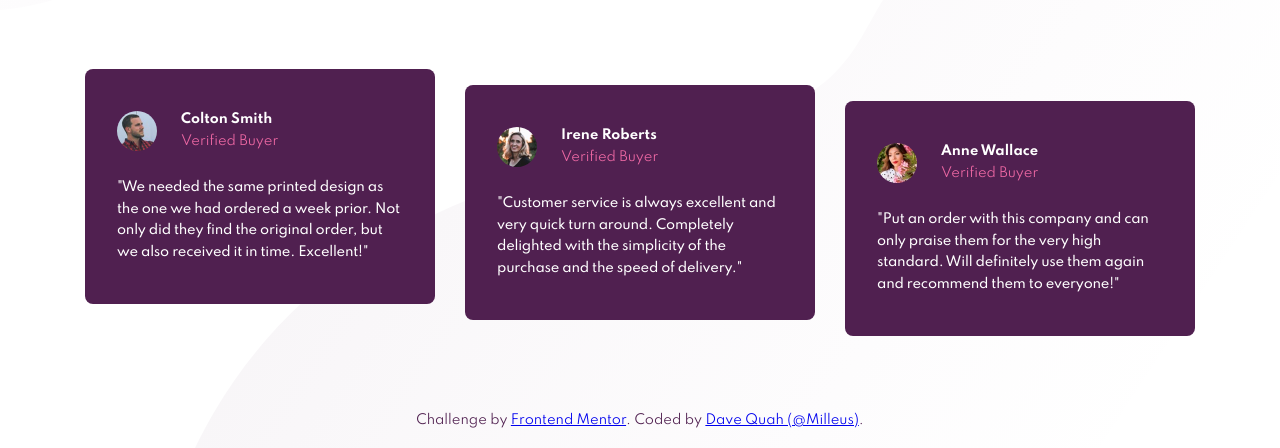
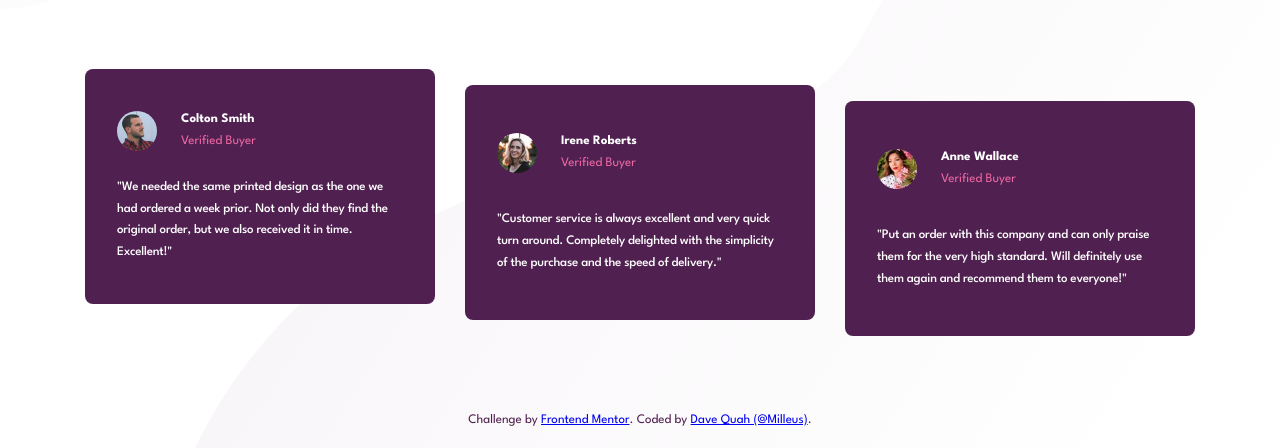
Before and after one commit to Milleus/fm-social-proof, a plain HTML site: page index.html in a window 1280 px wide. Shown: the part 352-800 px from the top of the page. Drawn offline with Linux system fonts and the light colour scheme.

Commit message:
refactor: update legacy font

```diff
--- a/global.css
+++ b/global.css
@@ -8,7 +8,7 @@
   --clr-neutral-200: 300 24% 96%;
   --clr-neutral-300: 303 10% 53%;
 
-  --ff-sans: "Spartan", sans-serif;
+  --ff-sans: "League Spartan", sans-serif;
 
   --fs-400: 0.8125rem;
   --fs-500: 0.9375rem;
--- a/index.html
+++ b/index.html
@@ -12,7 +12,7 @@
 
   <link rel="preconnect" href="https://fonts.googleapis.com">
   <link rel="preconnect" href="https://fonts.gstatic.com" crossorigin>
-  <link href="https://fonts.googleapis.com/css2?family=Spartan:wght@400;500;700&display=swap" rel="stylesheet">
+  <link href="https://fonts.googleapis.com/css2?family=League+Spartan:wght@400;500;700&display=swap" rel="stylesheet">
   <link rel="stylesheet" href="/global.css">
 
   <script async src="https://www.googletagmanager.com/gtag/js?id=G-5W6QZZYV2W"></script>
```
